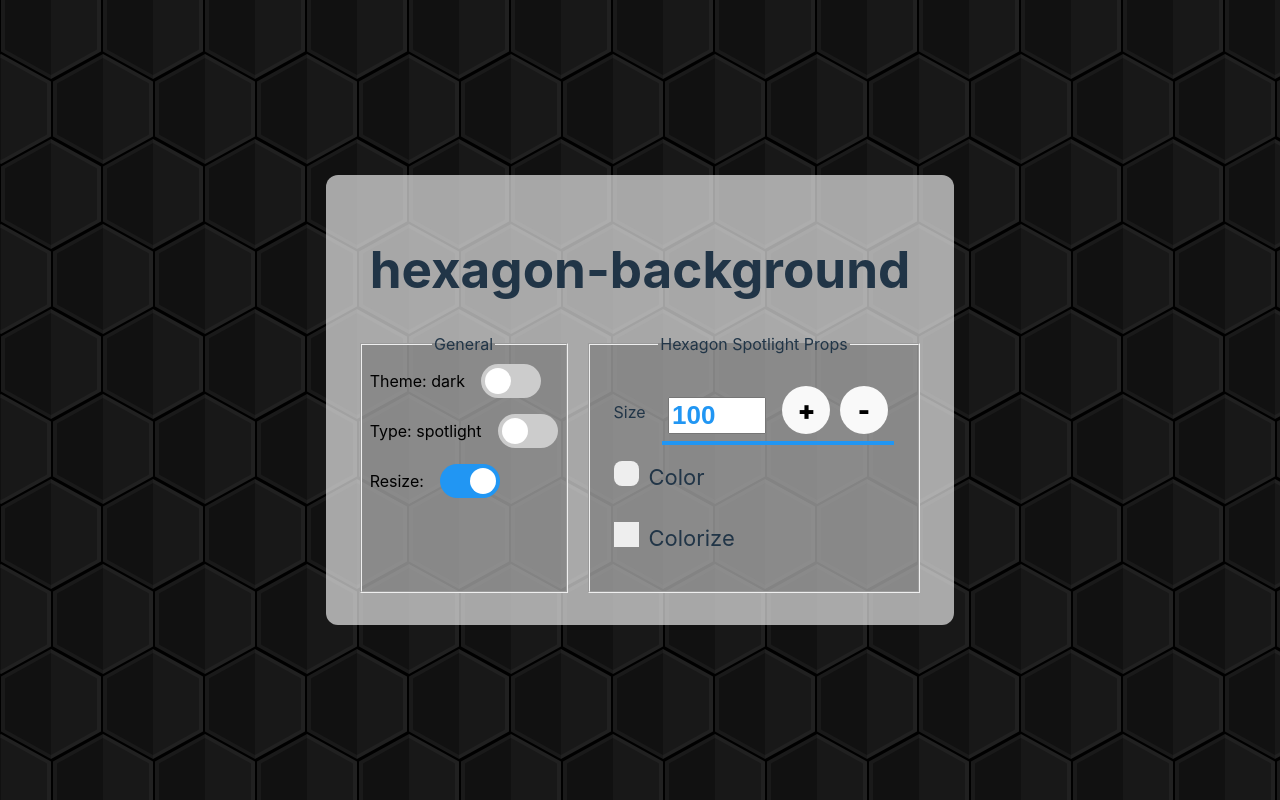
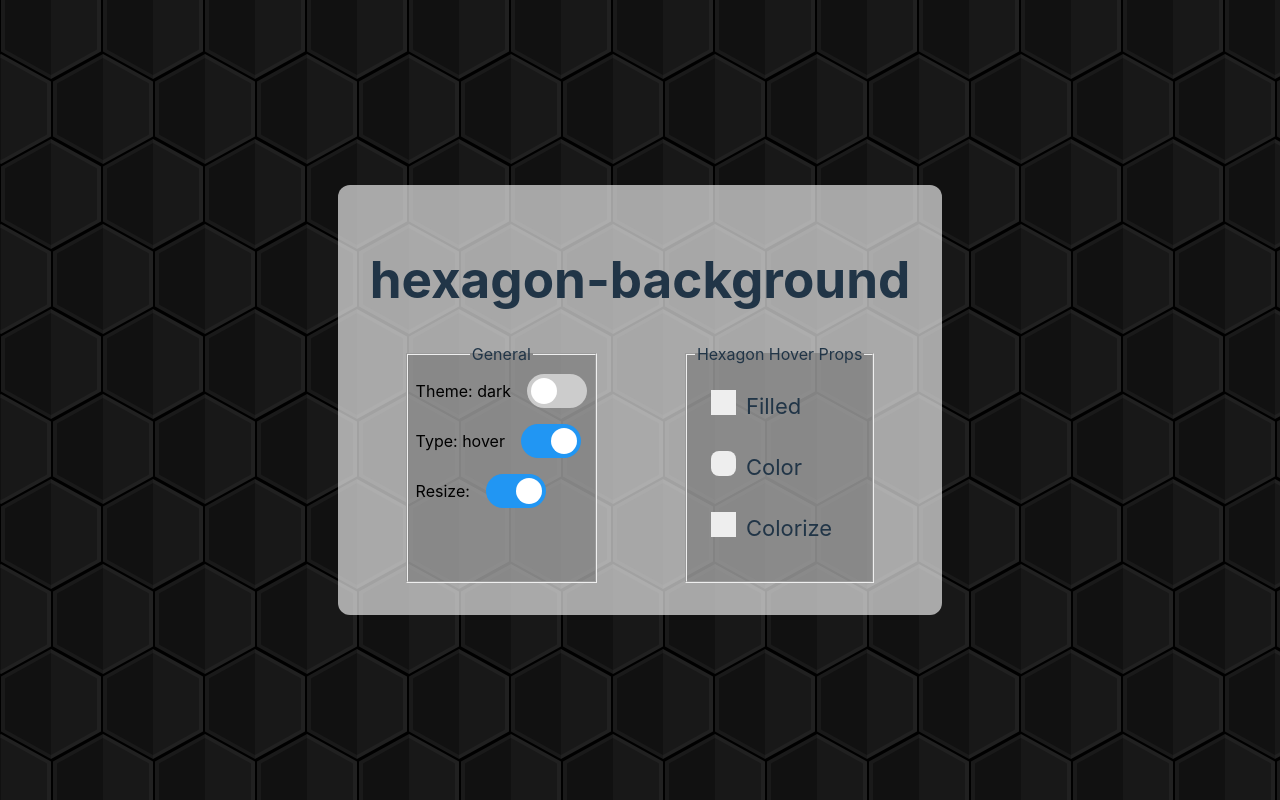
Before and after one commit to hdriel/hexagon-background, a React (Vite) app: page / in a window 1280 px wide. Built offline with nearby package versions, Linux system fonts and the light colour scheme.

Commit message:
update hexagon background

```diff
--- a/src/components/App.tsx
+++ b/src/components/App.tsx
@@ -1,22 +1,31 @@
+import React, { useReducer, useState } from 'react';
 import './App.css';
 import './checkbox.css';
 import './switch.css';
 import './number.input.css';
-import { useReducer, useState } from 'react';
 
-function App({
+interface AppProps {
+    onChange: (state: Omit<AppProps, 'onChange'>) => void;
+    theme?: 'dark' | 'light';
+    type?: 'hover' | 'spotlight';
+    resize?: boolean;
+    size?: number;
+    color?: string | boolean;
+    filled?: boolean;
+}
+
+const App: React.FC<AppProps> = ({
     onChange,
-}: {
-    onChange: (
-        state: { theme: 'dark' | 'light'; type: 'hover' | 'spotlight'; resize: boolean } & (
-            | { size?: number; color?: string | boolean }
-            | { filled?: number; color?: string | boolean }
-        )
-    ) => void;
-}) {
-    const [theme, setTheme] = useState<'dark' | 'light'>('dark');
-    const [type, setType] = useState<'hover' | 'spotlight'>('spotlight');
-    const [resize, setResize] = useState<boolean>(true);
+    type: _type = 'hover',
+    resize: _resize = true,
+    color: _color,
+    filled: _filled = false,
+    size: _size = 100,
+    theme: _theme = 'dark',
+}) => {
+    const [theme, setTheme] = useState<'dark' | 'light'>(_theme);
+    const [type, setType] = useState<'hover' | 'spotlight'>(_type);
+    const [resize, setResize] = useState<boolean>(_resize);
 
     const [hoverFields, updateHoverFields] = useReducer(
         (
@@ -34,10 +43,7 @@ function App({
             onChange({ ...newState, theme, type, resize });
             return newState;
         },
-        {
-            filled: false,
-            color: undefined,
-        }
+        { filled: _filled, color: _color }
     );
 
     const [spotlightFields, updateSpotlightFields] = useReducer(
@@ -53,15 +59,12 @@ function App({
             onChange({ ...newState, theme, type, resize });
             return newState;
         },
-        {
-            size: 100,
-            color: undefined,
-        }
+        { size: _size, color: _color }
     );
 
     // eslint-disable-next-line @typescript-eslint/ban-ts-comment
     // @ts-ignore
-    const hoverFieldColorStyle: any = {
+    const hoverFieldColorStyle: never = {
         '--color-off': hoverFields.color,
         '--color-on': hoverFields.color,
         '--color-hover': hoverFields.color,
@@ -69,7 +72,7 @@ function App({
 
     // eslint-disable-next-line @typescript-eslint/ban-ts-comment
     // @ts-ignore
-    const spotlightFieldColorStyle: any = {
+    const spotlightFieldColorStyle: never = {
         '--color-off': spotlightFields.color,
         '--color-on': spotlightFields.color,
         '--color-hover': spotlightFields.color,
@@ -255,6 +258,6 @@ function App({
             </div>
         </div>
     );
-}
+};
 
 export default App;
--- a/src/hexagon/hexagon.scss
+++ b/src/hexagon/hexagon.scss
@@ -103,7 +103,7 @@
 }
 
 .hexagon-hover:hover{
-    background-color: var(--hexagon-color) !important;
+    background-color: var(--hexagon-color, #0F0) !important;
     transition: 0s;
 }
 
--- a/src/hooks/useHexagons.tsx
+++ b/src/hooks/useHexagons.tsx
@@ -18,16 +18,18 @@ export function useHexagons({
     const hexagonInCol = height ? parseInt(String(height / 75), 10) : 0;
     const varColor = (hoverEffect && color) || '#00FF00';
 
-    // eslint-disable-next-line @typescript-eslint/ban-ts-comment
-    // @ts-expect-error
-    const hexagonStyle: Record<string, string> = { ...(varColor && { '--hexagon-color': varColor }) };
+    const hexagonStyle: Record<string, string> = {
+        ...(varColor && typeof varColor === 'string' && { '--hexagon-color': varColor }),
+    };
 
     const hexagonClass = classNames({
         hexagon: true,
         filled: filled,
-        colorized: !color,
+        colorized: !color || (typeof color === 'boolean' && color),
         'hexagon-hover': hoverEffect,
     });
+
+    console.log('hexagonClass', hexagonClass);
 
     return hexagonInCol && hexagonInRow
         ? Array.from(new Array(hexagonInCol), (_hc, hci) => (
--- a/src/main.tsx
+++ b/src/main.tsx
@@ -11,7 +11,7 @@ const Main = (): ReactNode => {
     const Wrapper = { hover: HexagonHover, spotlight: HexagonSpotlight }[data.type] ?? HexagonHover;
     return (
         <Wrapper {...data} size={data.size ? `${data.size}px` : ''}>
-            <App onChange={setData} />
+            <App key="app-data" onChange={setData} {...data} />
         </Wrapper>
     );
 };
```
